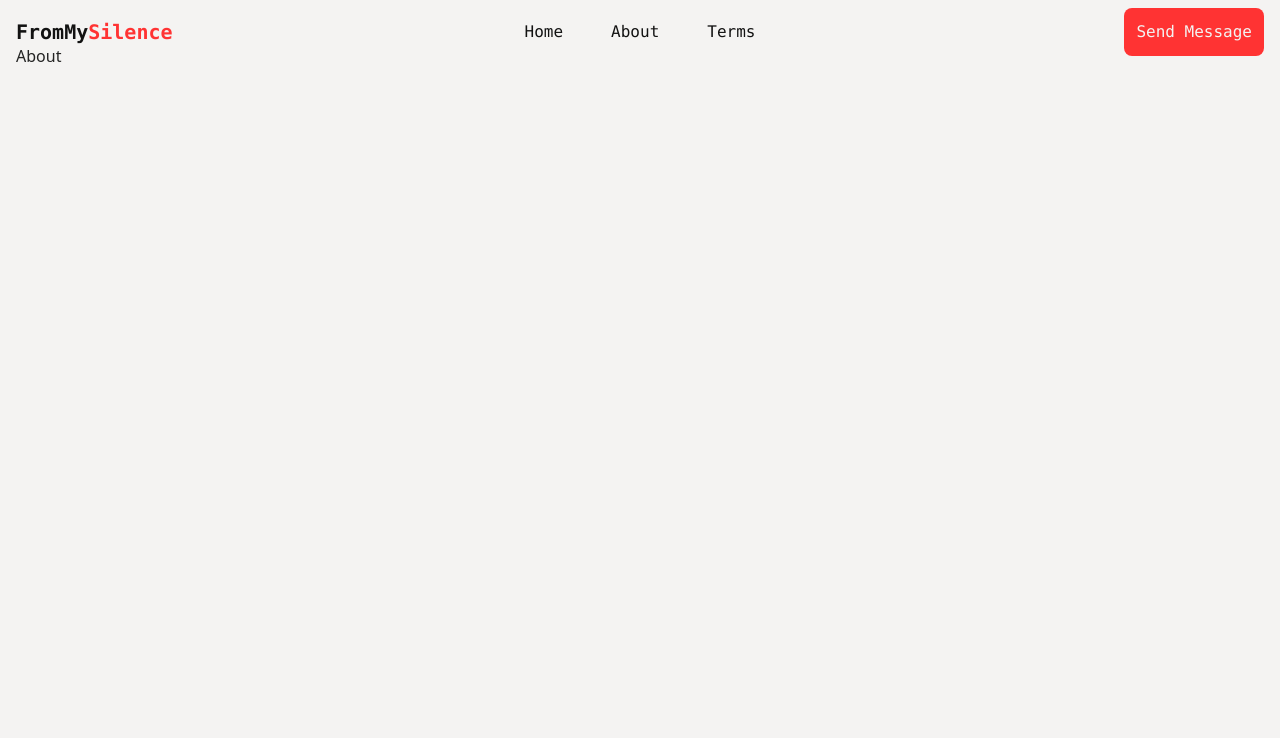
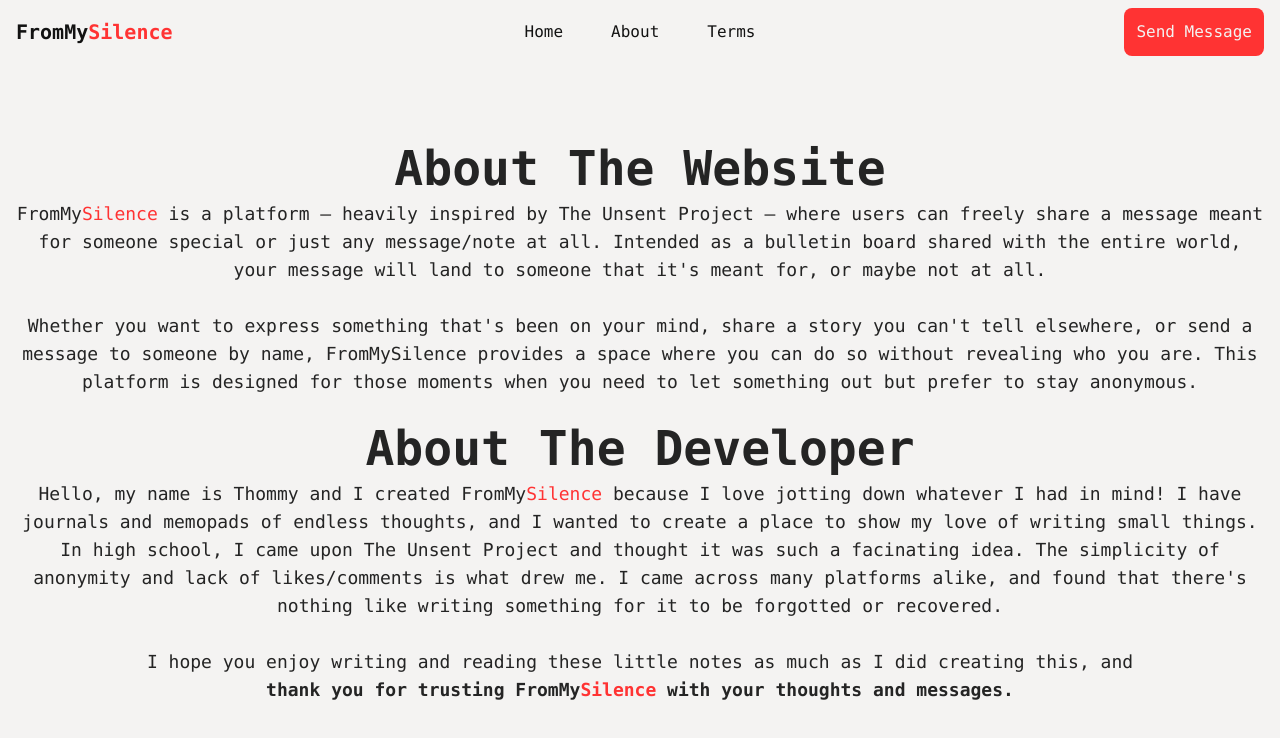
Before and after one commit to thomstah/FromMySilence, a React (Vite) app: page /about in a window 1280 px wide. Shown: the top 738 px of the page. Built offline with nearby package versions, Linux system fonts and the light colour scheme; no server answers; a web font is replaced by a local one.

Commit message:
about page and error handling when recipient or message is empty

```diff
--- a/src/components/LetterForm.tsx
+++ b/src/components/LetterForm.tsx
@@ -33,6 +33,7 @@ const createMessage = async (message: MessageInput) => {
 };
 
 export const CreateLetter = () => {
+  const [error, setError] = useState<string | null>(null);
   const [recipient, setRecipient] = useState<string>('');
   const [message, setMessage] = useState<string>('');
   const [background, setBackground] = useState('blue.avif');
@@ -51,6 +52,11 @@ export const CreateLetter = () => {
 
   const handleSubmit = (event: React.FormEvent) => {
     event.preventDefault();
+    if (!recipient.trim() || !message.trim()) {
+      setError('Recipient and/or message cannot be empty.');
+      return;
+    }
+    setError(null);
     mutate({ recipient, message, background });
   };
 
@@ -59,6 +65,11 @@ export const CreateLetter = () => {
       onSubmit={handleSubmit}
       className="flex w-max flex-col justify-center"
     >
+      {error && (
+        <p className="mb-4 w-auto rounded-lg bg-red-100 px-4 py-2 text-center font-mono wrap-normal text-red-700">
+          {error}
+        </p>
+      )}
       <div className="flex flex-col justify-center md:flex-row">
         <div
           className="font-schoolBell flex h-[400px] w-[400px] flex-col bg-cover bg-center text-lg md:h-[450px] md:w-[450px] md:text-2xl"
--- a/src/components/Navbar.tsx
+++ b/src/components/Navbar.tsx
@@ -17,7 +17,7 @@ export const Navbar = () => {
           </Link>
 
           {/* Desktop Links */}
-          <div className="font absolute left-1/2 hidden -translate-x-1/2 transform items-center space-x-12 md:flex">
+          <div className="font absolute left-1/2 hidden -translate-x-1/2 transform items-center justify-center space-x-12 md:flex">
             <Link
               to={'/'}
               className="text-[#121212] transition-colors hover:text-[#ff3333]"
--- a/src/pages/About.tsx
+++ b/src/pages/About.tsx
@@ -1,3 +1,47 @@
 export const About = () => {
-    return <div>About</div>;
-  };
+  return (
+    <div className="my-25 flex flex-col justify-center">
+      <h1 className="text-center font-mono text-5xl font-bold">
+        About The Website
+      </h1>
+      <p className="mt-2 text-center font-mono text-lg">
+        FromMy<span className="text-[#ff3333]">Silence</span> is a platform —
+        heavily inspired by The Unsent Project — where users can freely share a
+        message meant for someone special or just any message/note at all.
+        Intended as a bulletin board shared with the entire world, your message
+        will land to someone that it's meant for, or maybe not at all.
+        <br />
+        <br />
+        Whether you want to express something that's been on your mind, share a
+        story you can't tell elsewhere, or send a message to someone by name,
+        FromMySilence provides a space where you can do so without revealing who
+        you are. This platform is designed for those moments when you need to
+        let something out but prefer to stay anonymous.
+        <br />
+        <br />
+      </p>
+      <h1 className="text-center font-mono text-5xl font-bold">
+        About The Developer
+      </h1>
+      <p className="mt-2 text-center font-mono text-lg">
+        Hello, my name is Thommy and I created FromMy
+        <span className="text-[#ff3333]">Silence</span> because I love jotting
+        down whatever I had in mind! I have journals and memopads of endless
+        thoughts, and I wanted to create a place to show my love of writing
+        small things. In high school, I came upon The Unsent Project and thought
+        it was such a facinating idea. The simplicity of anonymity and lack of
+        likes/comments is what drew me. I came across many platforms alike, and
+        found that there's nothing like writing something for it to be forgotted
+        or recovered.
+        <br />
+        <br /> I hope you enjoy writing and reading these little notes as much
+        as I did creating this, and <br />
+        <span className="font-bold">
+          thank you for trusting FromMy
+          <span className="text-[#ff3333]">Silence</span> with your thoughts and
+          messages.
+        </span>
+      </p>
+    </div>
+  );
+};
--- a/src/pages/Terms.tsx
+++ b/src/pages/Terms.tsx
@@ -1,3 +1,3 @@
 export const Terms = () => {
-    return <div>Terms</div>;
-  };
+  return <div className="mt-5">Terms</div>;
+};
```
